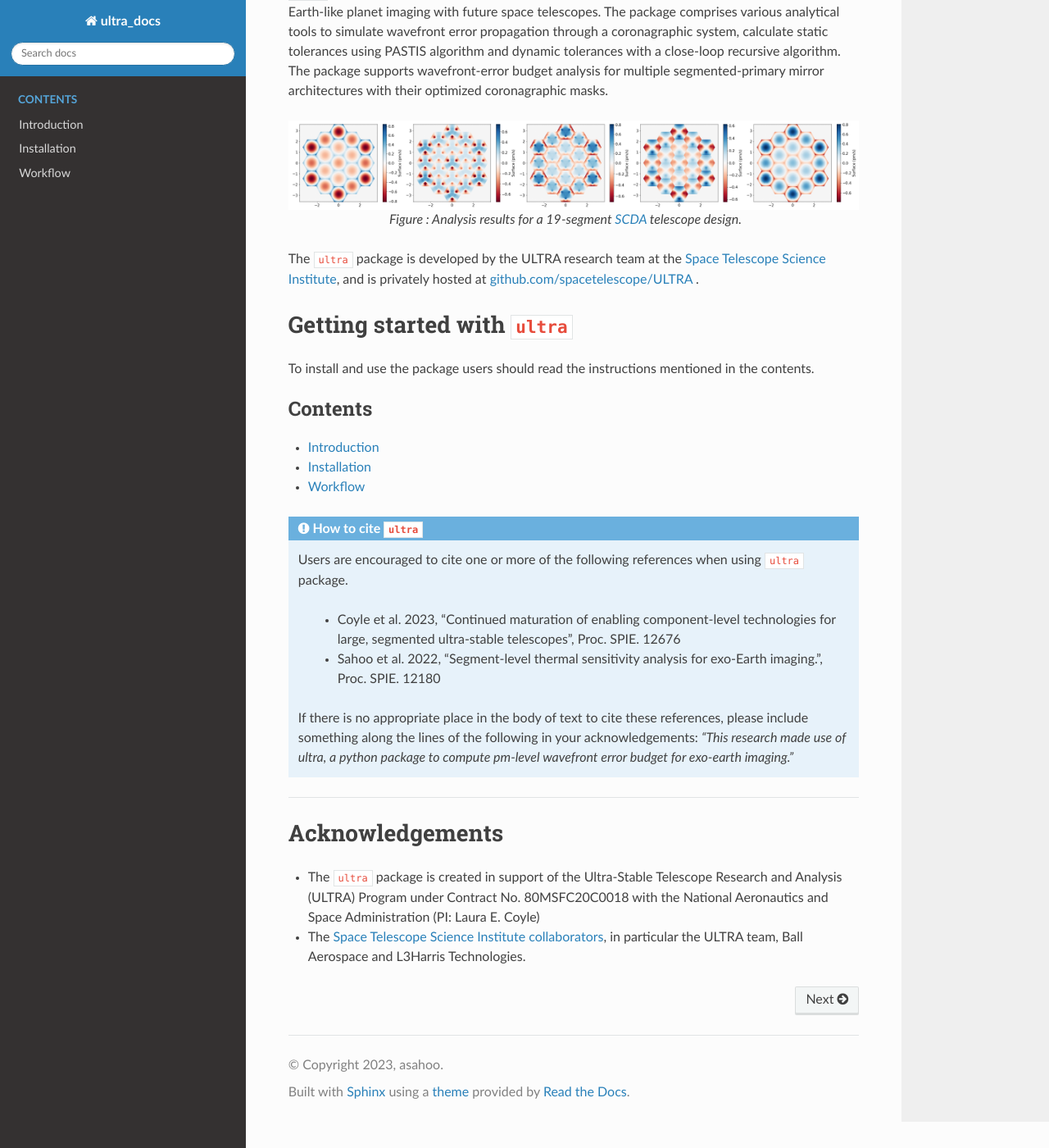
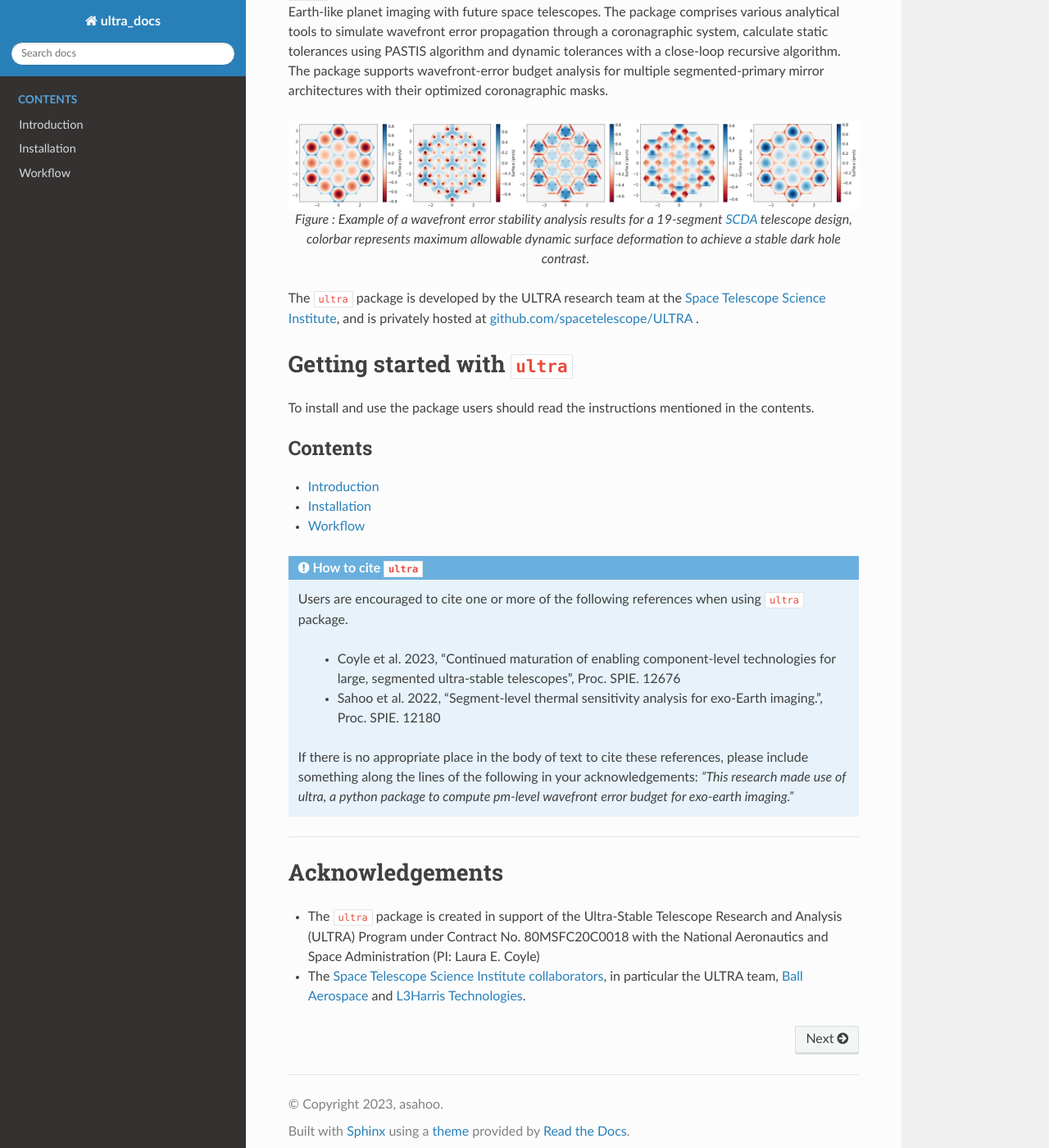
Before and after one commit to asahooexo/ultra_docs, a Sphinx documentation site: the page built from source/index.rst, in a window 1280 px wide and 1400 px high, scrolled down 248 px. Shown: the whole window at 82% size. Built offline with Sphinx 7.4.7 and the Read the Docs theme 2.0.0, drawn with Linux system fonts in a browser that asks for light colours.

Commit message:
add web references

```diff
--- a/source/index.rst
+++ b/source/index.rst
@@ -15,8 +15,8 @@ multiple segmented-primary mirror architectures with their optimized coronagraph
    :align: center
    :alt: Example
 
-   Figure : Analysis results for a 19-segment
-   `SCDA <https://exoplanets.nasa.gov/exep/technology/SCDA/>`_ telescope design.
+   Figure : Example of a wavefront error stability analysis results for a 19-segment
+   `SCDA <https://exoplanets.nasa.gov/exep/technology/SCDA/>`_ telescope design, colorbar represents maximum allowable dynamic surface deformation to achieve a stable dark hole contrast.
 
 The ``ultra`` package is developed by the ULTRA research team at
 the `Space Telescope Science Institute <https://www.stsci.edu/>`_, and is privately hosted at
@@ -51,4 +51,4 @@ Acknowledgements
 
 - The ``ultra`` package is created in support of the Ultra-Stable Telescope Research and Analysis (ULTRA) Program under Contract No. 80MSFC20C0018 with the National Aeronautics and Space Administration (PI: Laura E. Coyle)
 
-- The `Space Telescope Science Institute collaborators <https://www.stsci.edu/>`_, in particular the ULTRA team, Ball Aerospace and L3Harris Technologies.
+- The `Space Telescope Science Institute collaborators <https://www.stsci.edu/>`_, in particular the ULTRA team, `Ball Aerospace <https://www.ball.com/aerospace>`_ and `L3Harris Technologies <https://www.l3harris.com/>`_.
```
